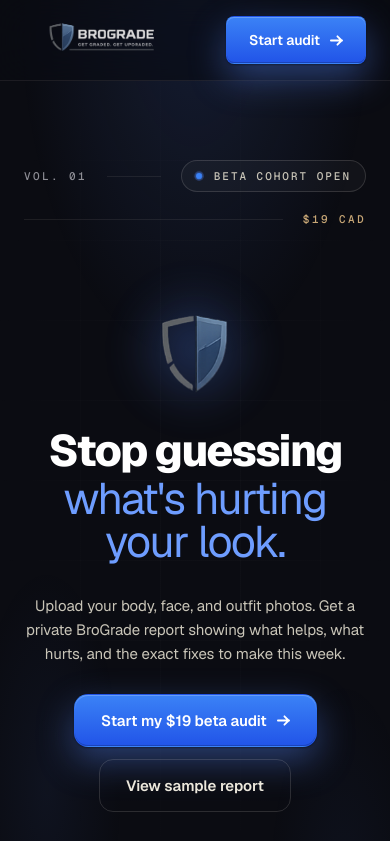
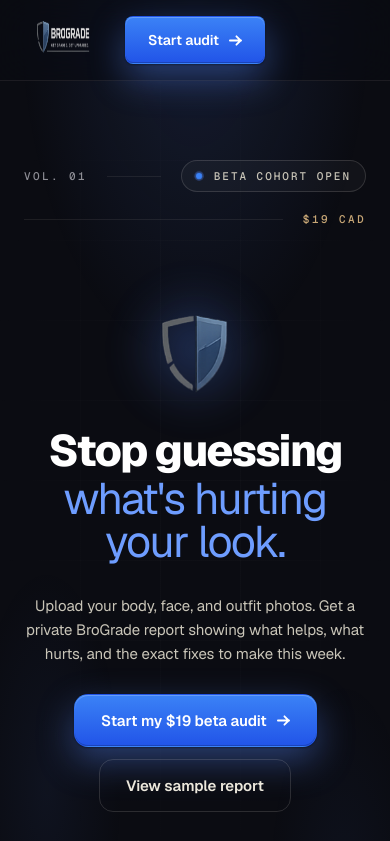
Before and after one commit to JosephCatalano/brograde-landing, a plain HTML site: page index.html in a window 390 px wide. Shown: the top 841 px of the page. Drawn offline with nearby package versions, Linux system fonts and the light colour scheme.

Commit message:
Refactor navigation layout and logo size for improved responsiveness and aesthetics

```diff
--- a/index.html
+++ b/index.html
@@ -304,11 +304,11 @@ body::before {
               background var(--dur-2) var(--ease-out);
 }
 .nav.scrolled { padding: 10px 0; background: rgba(10, 11, 17, 0.86); }
-.nav .wrap { display: flex; align-items: center; justify-content: space-between; gap: 24px; }
+.nav .wrap { display: grid; grid-template-columns: 1fr auto 1fr; align-items: center; gap: 24px; }
 .nav-logo { display: flex; align-items: center; gap: 12px; }
-.nav-logo img { height: 68px; width: auto; transition: height var(--dur-2) var(--ease-out); margin: -19px 0; }
+.nav-logo img { height: 78px; width: auto; transition: height var(--dur-2) var(--ease-out); margin: -24px 0; }
 .nav.scrolled .nav-logo img { height: 50px; margin: -10px 0; }
-.nav-links { display: none; align-items: center; gap: 28px; }
+.nav-links { display: none; align-items: center; justify-content: center; gap: 28px; }
 .nav-links a {
   font-family: var(--mono);
   font-size: 11px; font-weight: 500;
@@ -325,7 +325,7 @@ body::before {
 }
 .nav-links a:hover { color: var(--rev-1); }
 .nav-links a:hover::after { left: 0; right: 0; }
-.nav-cta { display: flex; align-items: center; gap: 10px; }
+.nav-cta { display: flex; align-items: center; justify-content: flex-end; gap: 10px; }
 .nav-cta .btn-quiet { display: none; }
 @media (min-width: 920px) {
   .nav-links { display: flex; }
```
